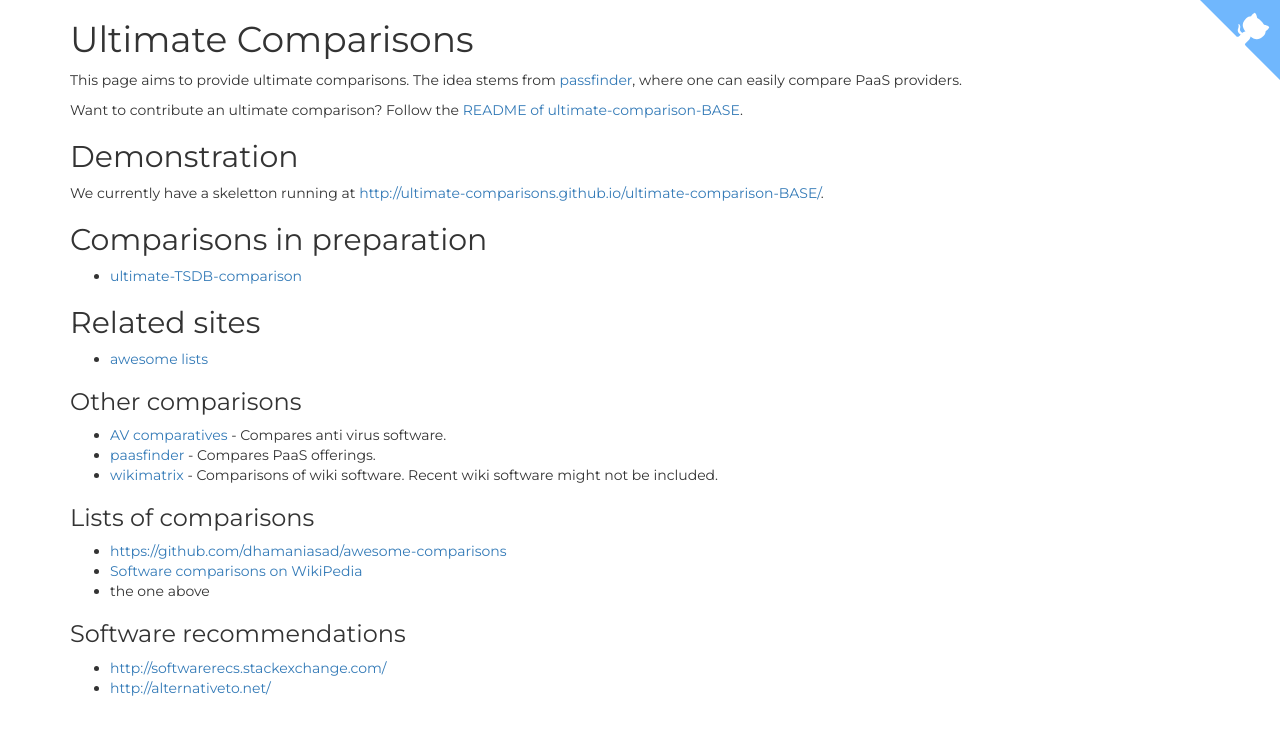
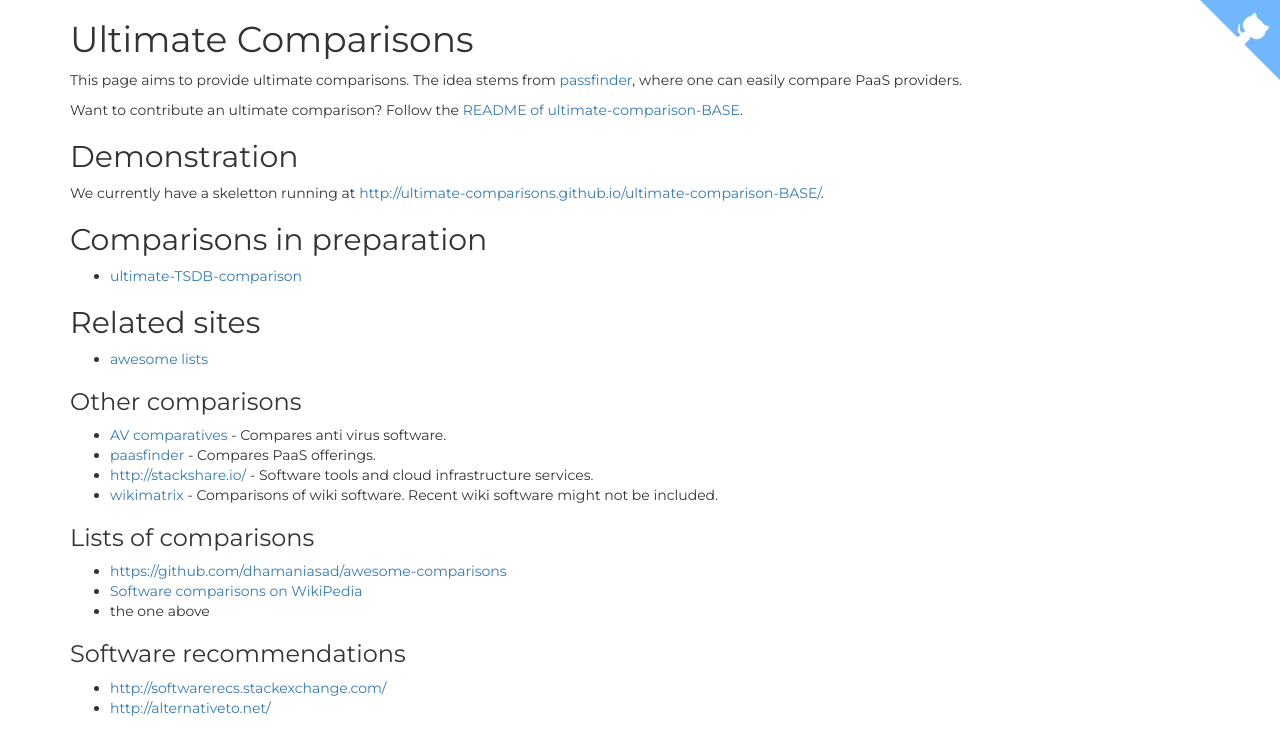
Before and after one commit to ultimate-comparisons/ultimate-comparisons.github.io, a Jekyll site: the page built from index.md, in a window 1280 px wide. Shown: the top 755 px of the page. Built offline with Jekyll 4.4.1, drawn with Linux system fonts in a browser that asks for light colours.

Commit message:
Add stackshare.io

```diff
--- a/index.md
+++ b/index.md
@@ -23,6 +23,7 @@ We currently have a skeletton running at <http://ultimate-comparisons.github.io/
 ### Other comparisons
  * [AV comparatives](http://www.av-comparatives.org/) - Compares anti virus software.
  * [paasfinder](https://paasfinder.org/) - Compares PaaS offerings.
+ * [http://stackshare.io/](stackshare) - Software tools and cloud infrastructure services.
  * [wikimatrix](http://www.wikimatrix.org/) - Comparisons of wiki software. Recent wiki software might not be included.
 
 ### Lists of comparisons
```
